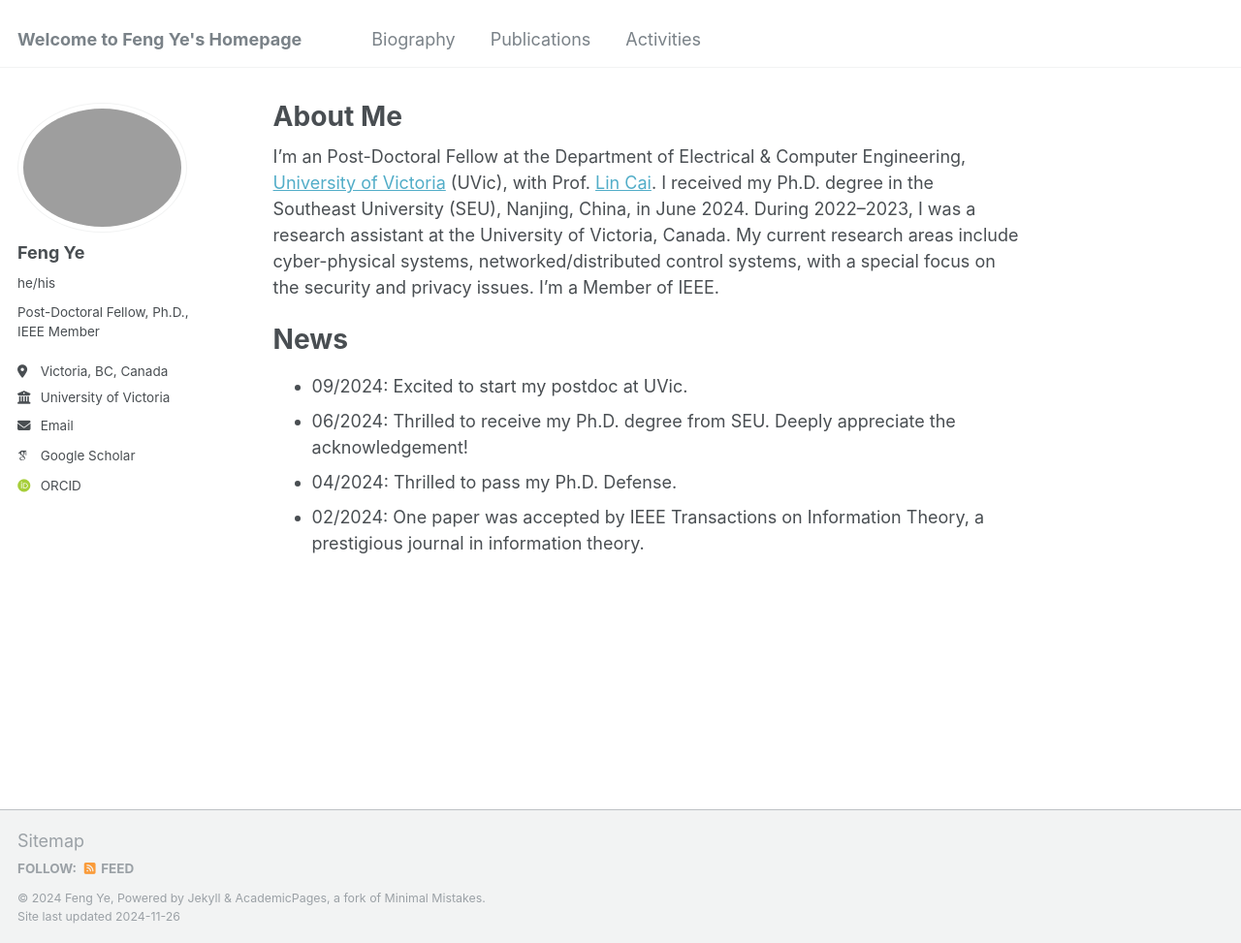
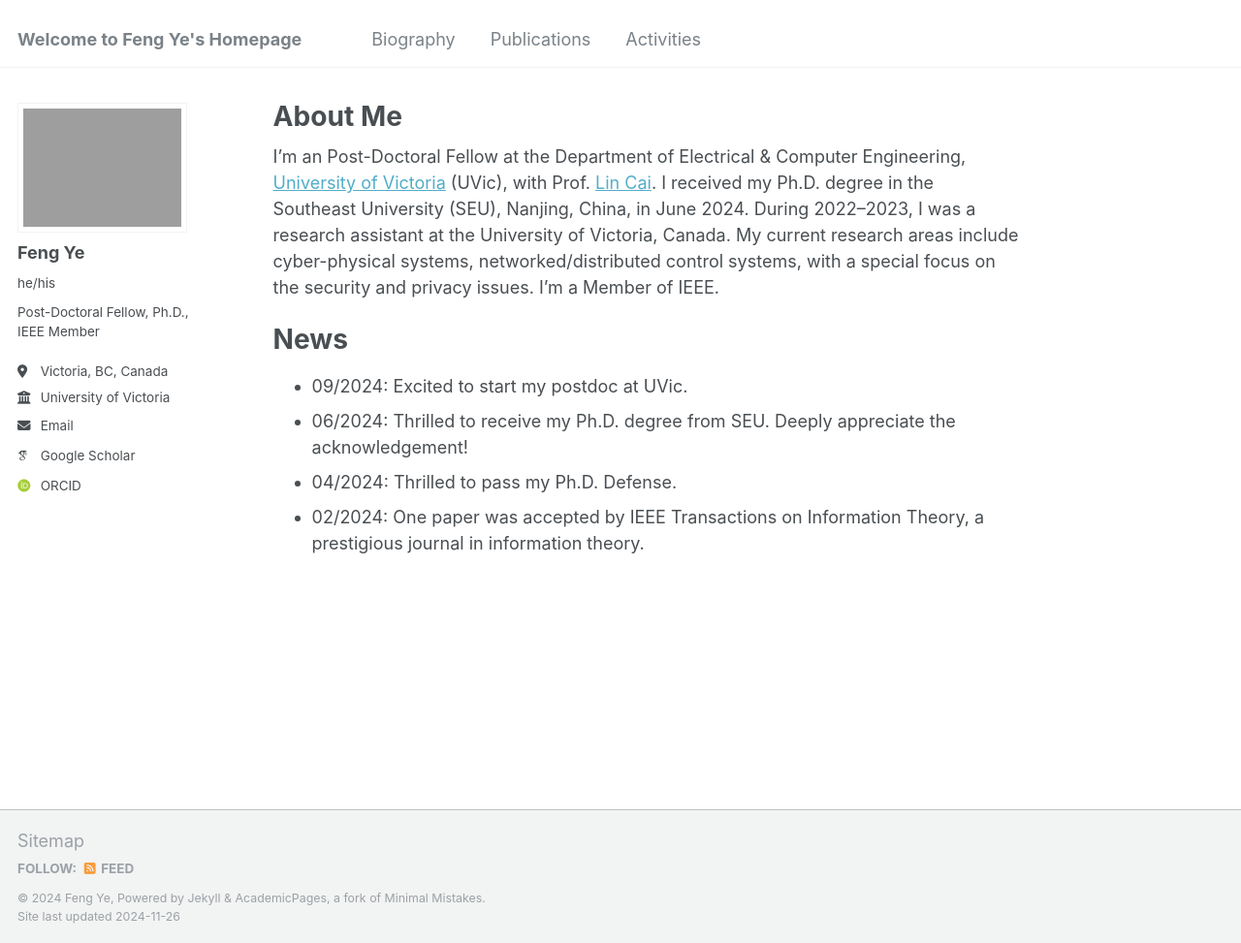
Before and after one commit to fye97/fye97, a Jekyll site: the page built from _pages/about.md, in a window 1280 px wide and 973 px high. Shown: the whole window at 97% size. Built offline with Jekyll 4.4.1, drawn with Linux system fonts in a browser that asks for light colours; some web fonts are replaced.

Commit message:
Update _sidebar.scss

```diff
--- a/_sass/_sidebar.scss
+++ b/_sass/_sidebar.scss
@@ -91,7 +91,7 @@
 
   img {
     max-width: 175px;
-    border-radius: 100%;
+    // border-radius: 100%;
 
     @include breakpoint($large) {
       padding: 5px;
```
